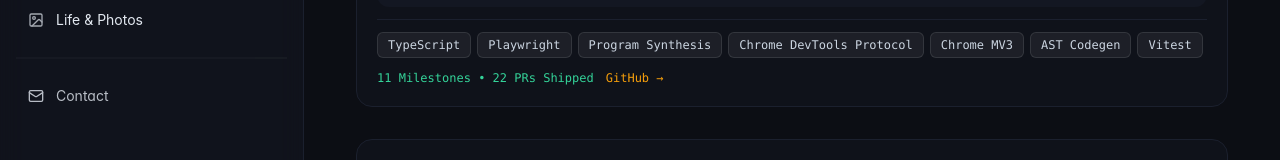
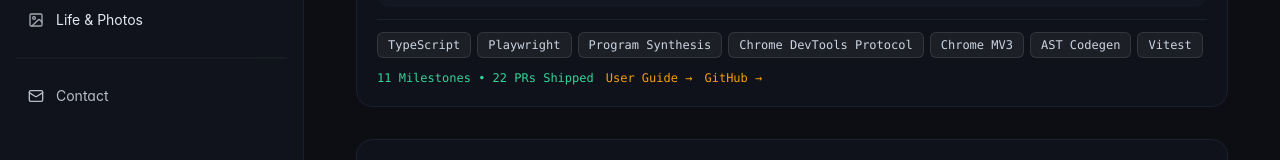
Before and after one commit to ruiyangji/personal-website, an Astro site: page /projects in a window 1280 px wide. Shown: the part 456-616 px from the top of the page. Built offline with nearby package versions, Linux system fonts and the light colour scheme; Astro itself is replaced by a stand-in of ours.

Commit message:
docs(projects): add User Guide link for Trace2Code

```diff
--- a/src/pages/projects.astro
+++ b/src/pages/projects.astro
@@ -58,6 +58,9 @@ import BaseLayout from "../layouts/BaseLayout.astro";
       </div>
       <div class="flex items-center gap-3">
         <span class="text-xs font-mono text-emerald-400 font-medium">11 Milestones &bull; 22 PRs Shipped</span>
+        <a href="https://github.com/ruiyangji/trace2code/blob/main/docs/HOW-TO-USE.md" target="_blank" class="text-xs text-primary hover:underline font-mono">
+          User Guide &rarr;
+        </a>
         <a href="https://github.com/ruiyangji/trace2code" target="_blank" class="text-xs text-primary hover:underline font-mono">
           GitHub &rarr;
         </a>
```
